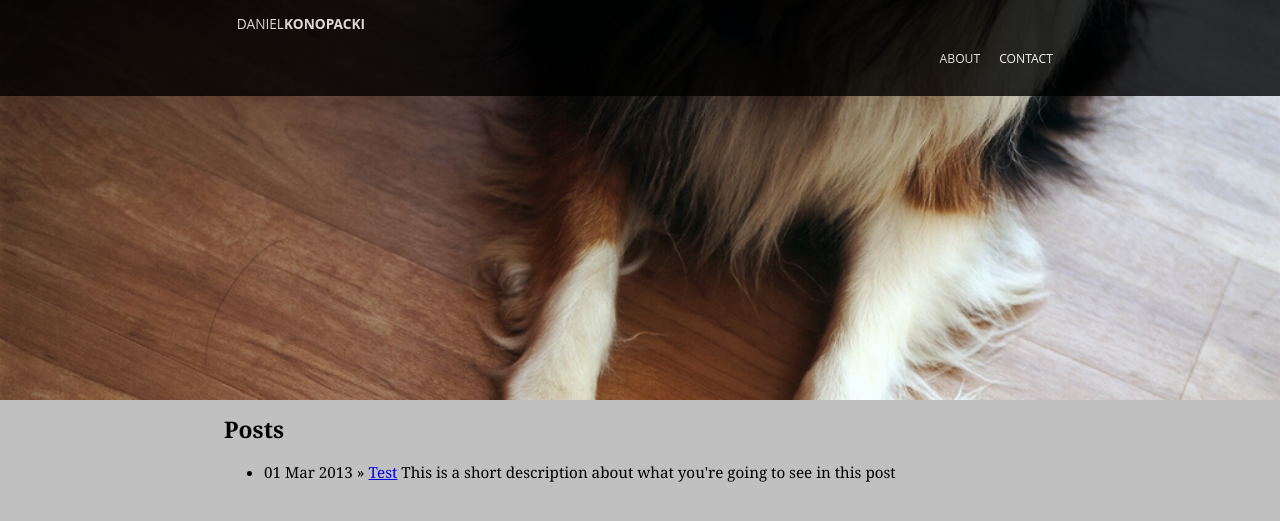
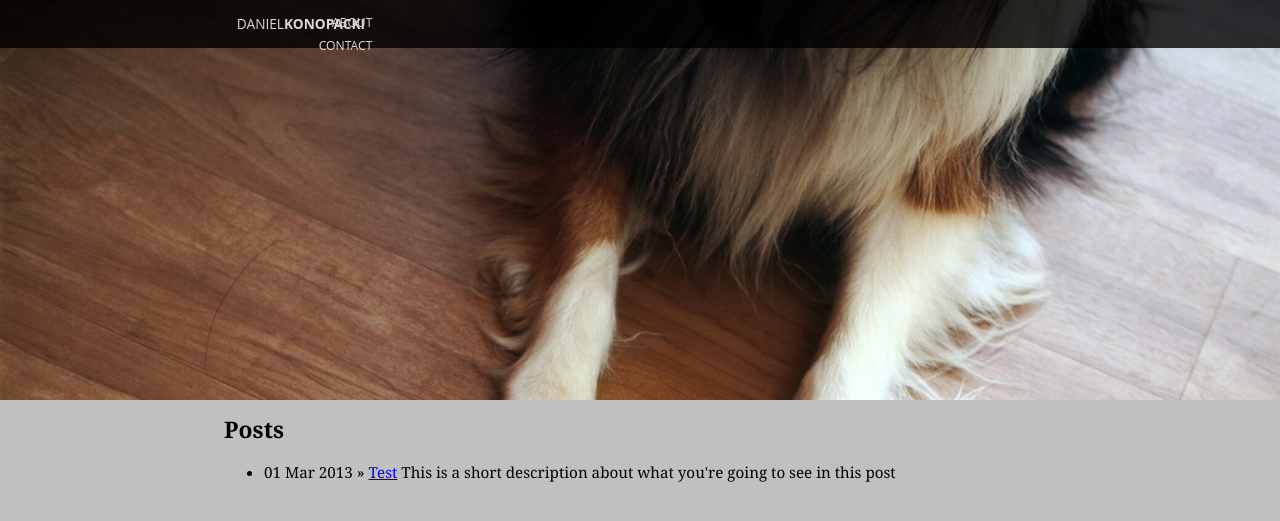
Before and after one commit to danielkonopacki/danielkonopacki.github.com, a Jekyll site: the page built from index.html, in a window 1280 px wide. Shown: the top 521 px of the page. Built offline with Jekyll 4.4.1, drawn with Linux system fonts in a browser that asks for light colours; Markdown is read by kramdown in place of the engine named in the settings.

Commit message:
CSS updates

```diff
--- a/css/layout.css
+++ b/css/layout.css
@@ -19,6 +19,11 @@ html, body {
   margin-right: 2%;
 }
 
+#header section {
+  position: absolute;
+  top: 0;
+}
+
 .background {
   background: transparent url("/images/anya.jpg") no-repeat top center;
   background-size: cover;
```
Also changed, not shown: 2 other files.
